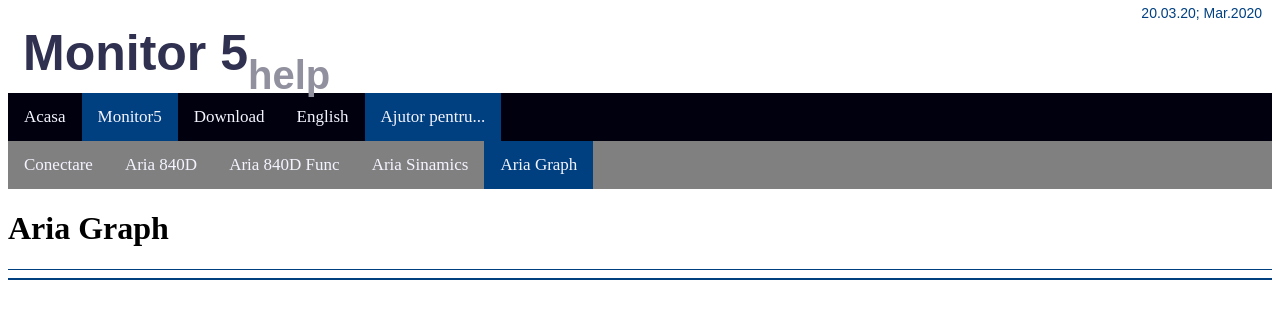
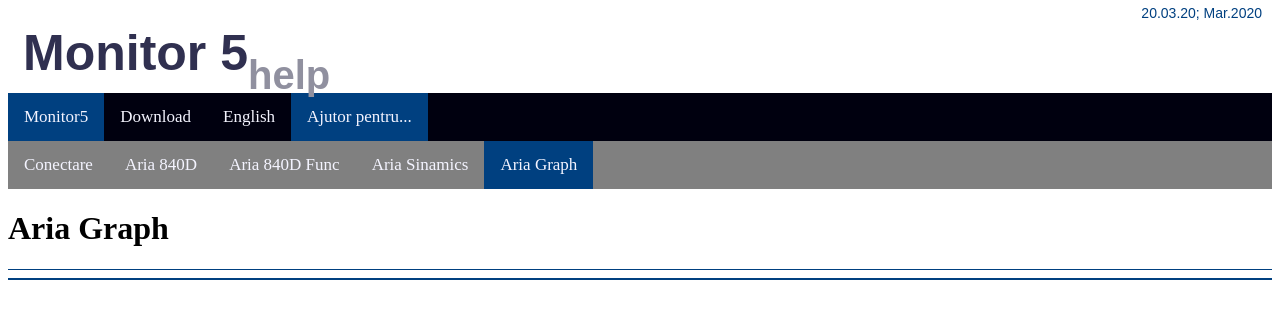
Before and after one commit to alxcor/monitor5, a plain HTML site: page docs/area_graph_ro.html in a window 1280 px wide. Drawn offline with Linux system fonts and the light colour scheme.

Commit message:
Update area_graph_ro.html

```diff
--- a/docs/area_graph_ro.html
+++ b/docs/area_graph_ro.html
@@ -109,7 +109,6 @@
 <!-- END Header Area ... -->
 <!-- START Menu Bar ... -->
 <ul class="menubar">
-  <li><a href="http://monitor5.000webhostapp.com/index_ro.html">Acasa</a></li>
   <li><a class="active" href="index_ro.html">Monitor5</a></li>
   <li><a href="download/Monitor5.zip">Download</a></li>
   <li><a href="area_graph.html">English</a></li>
```
